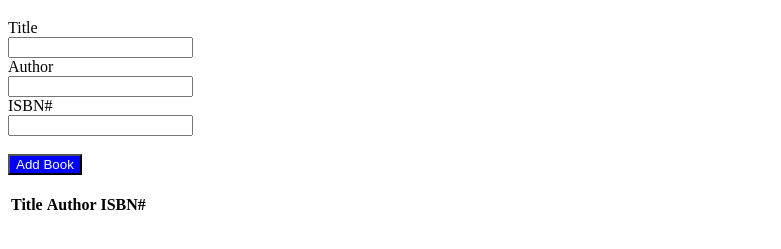
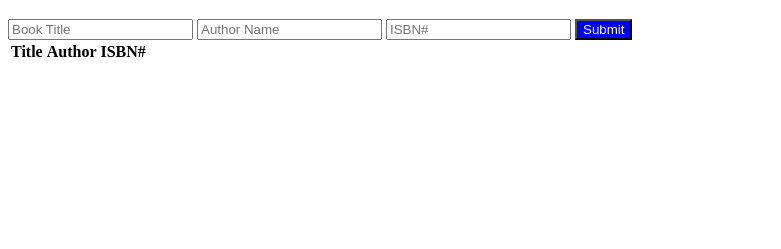
Before and after one commit to acciojob/book-list-chaurasiavipin, a website: page main.html in a window 1280 px wide. Shown: the part 61-310 px from the top of the page, without its empty margins (0-781 px from the left). Drawn offline with Linux system fonts and the light colour scheme.

Commit message:
created a submission

```diff
--- a/main.html
+++ b/main.html
@@ -8,17 +8,15 @@
 
 <body>
 	<!-- the entire body must be written by student -->
-	<h1>MyBookList</h1><div class="form-group">
-		Title
-		<br><input id="title"><br>
-			Author
-		<br><input id="author"><br>
-			ISBN#
-		<br><input id="isbn"><br>
-		<br>
-		<button id="submit">Add Book</button>
-	</div>
-	<br>
+	 <h1>MyBookList</h1>
+
+  <div class="form-group">
+    <input type="text" id="title" placeholder="Book Title" required>
+    <input type="text" id="author" placeholder="Author Name" required>
+    <input type="text" id="isbn" placeholder="ISBN#" required>
+    <button id="submit">Submit</button>
+  </div>
+
 <table class="table table-striped">
 	<thead>
 		<tr>
```
